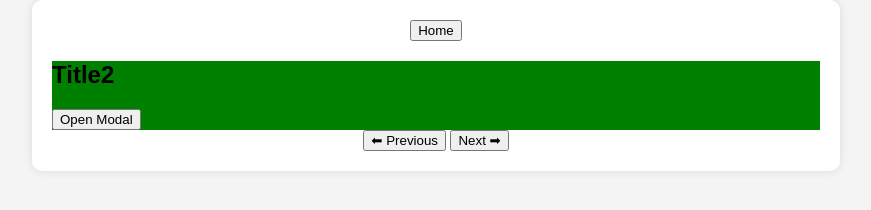
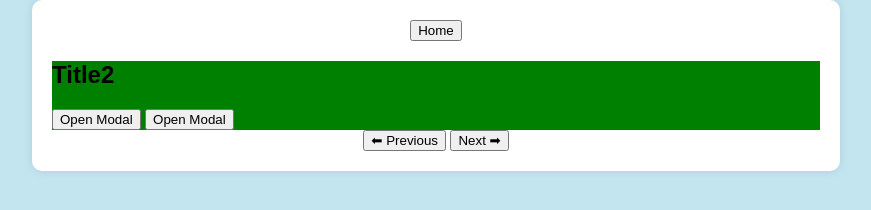
Before and after one commit to RodrigoCoronelLoza/digitalebook1, a plain HTML site: page index.html in a window 1280 px wide. Both pictures are taken after a click on the button "Tema1". Shown: the whole page, without its empty margins (204-1075 px from the left). Drawn offline with Linux system fonts and the light colour scheme.

Commit message:
2 modals at the same time before css modif

```diff
--- a/index.html
+++ b/index.html
@@ -5,8 +5,6 @@
     <meta name="viewport" content="width=device-width, initial-scale=1.0" />
     <title>Document</title>
     <link rel="stylesheet" href="styles.css" />
-    <script src="layout.js"></script>
-    <script src="titles.js"></script>
     <script src="text.js"></script>
   </head>
   <body>
--- a/layout.js
+++ /dev/null
@@ -1,6 +0,0 @@
-let layoutData = {
-  0: "menu",
-  1: "layout1",
-  2: "layout2",
-  3: "layout3",
-};
--- a/script.js
+++ b/script.js
@@ -19,15 +19,16 @@ function renderPage() {
     titlesData,
     textData,
     layoutData,
-    currentPage
+    currentPage,
+    popUpData
   );
 }
 
 const handleDomCLick = (event) => {
   const clickedBtn = event.target;
-  const classIdentifier = clickedBtn.className;
+  const classIdentifier = clickedBtn.className.slice(0, 4);
   let modal = {};
-  if (classIdentifier === "open-button") {
+  if (classIdentifier === "open") {
     modal = document.querySelector(clickedBtn.dataset.modalTarget);
     openModal(modal);
   } else if (classIdentifier === "close-button") {
@@ -66,36 +67,64 @@ function setPage(value) {
   renderPage();
 }
 
-function createStructure(titles, text, layout, page) {
+function createStructure(titles, text, layout, page, popUp) {
   let currentLayout = layout[page];
   let content = "";
   if (currentLayout === "menu") {
-    content = `<h1 class="menutitle">${titles[page]}</h1> <div><button onclick="setPage(2)">Tema1</button><button>Tema2</button></div> <p>${text[page]}</p> `;
-  } else if (currentLayout === "layout1") {
-    content = `<p>${text[page]}</p><h1>${titles[page]}</h1>`;
-  } else if (currentLayout === "layout2") {
-    content = `<h2>${titles[page]}</h2> <button data-modal-target="#modal" class="open-button">Open Modal</button>
-    <div class="modal" id="modal">
+    content = menuLayoutGenerator(titles, text, page);
+  } else if (currentLayout === "Alayout") {
+    content = ALayOutGenerator(titles, text, page);
+  } else if (currentLayout === "Blayout") {
+    content = BLayOutGenerator(titles, text, page, popUp);
+  } else if (currentLayout === "Clayout") {
+    content = CLayOutGenerator(titles, text, page);
+  }
+  return content;
+}
+
+function menuLayoutGenerator(titles, text, page) {
+  return `<h1 class="menutitle">${titles[page]}</h1> <div><button onclick="setPage(2)">Tema1</button><button>Tema2</button></div> <p>${text[page]}</p> `;
+}
+
+function ALayOutGenerator(titles, text, page) {
+  return `<p>${text[page]}</p><h1>${titles[page]}</h1>`;
+}
+
+function BLayOutGenerator(titles, text, page, popUp) {
+  return `<h2>${
+    titles[page]
+  }</h2> <button data-modal-target="#modal0" class="open-button0">Open Modal</button>
+    <div class="modal" id="modal0">
       <div class="modal-header">
-        <div class="title">Example Modal</div>
+        <div class="title">${modalExtractor(popUp, page, "title", 0)}</div>
         <button data-close-button class="close-button">&times;</button>
       </div>
       <div class="modal-body">
-        Lorem ipsum dolor sit amet consectetur adipisicing elit. Esse quod alias
-        ut illo doloremque eum ipsum obcaecati distinctio debitis reiciendis
-        quae quia soluta totam doloribus quos nesciunt necessitatibus,
-        consectetur quisquam accusamus ex, dolorum, dicta vel? Nostrum
-        voluptatem totam, molestiae rem at ad autem dolor ex aperiam. Amet
-        assumenda eos architecto, dolor placeat deserunt voluptatibus tenetur
-        sint officiis perferendis atque! Voluptatem maxime eius eum dolorem
-        dolor exercitationem quis iusto totam! Repudiandae nobis nesciunt sequi
-        iure! Eligendi, eius libero. Ex, repellat sapiente!
+        ${modalExtractor(popUp, page, "contentModal", 0)}
+      </div>
+    </div>
+    </h2> <button data-modal-target="#modal1" class="open-button1">Open Modal</button>
+    <div class="modal" id="modal1">
+      <div class="modal-header">
+        <div class="title">${modalExtractor(popUp, page, "title", 1)}</div>
+        <button data-close-button class="close-button">&times;</button>
+      </div>
+      <div class="modal-body">
+        ${modalExtractor(popUp, page, "contentModal", 1)}
       </div>
     </div>`;
-  } else if (currentLayout === "layout3") {
-    content = `<h1>${titles[page]}</h1><p>${text[page]}</p>`;
+}
+
+function CLayOutGenerator(titles, text, page) {
+  return `<h1>${titles[page]}</h1><p>${text[page]}</p>`;
+}
+
+function modalExtractor(popUps, page, partofModal, numberModal) {
+  if (partofModal === "title") {
+    return popUps[page][numberModal].title;
+  } else if (partofModal === "contentModal") {
+    return popUps[page][numberModal].contentModal;
   }
-  return content;
 }
 
 function openModal(modal) {
--- a/styles.css
+++ b/styles.css
@@ -4,7 +4,7 @@ body {
   justify-content: center;
   align-items: center;
   /* height: 100vh; */
-  background-color: #f4f4f4;
+  background-color:#c2e5ef ;
   flex-direction: column;
   margin: 0;
 }
@@ -27,25 +27,25 @@ body {
   color: blueviolet;
 }
 
-.layout1 {
+.Alayout {
   font-size: 18px;
   line-height: 1.6;
   background-color: red;
 }
 
-.layout2 {
+.Blayout {
   /* display: flex; */
   justify-content: space-between;
   text-align: left;
   background-color: green;
 }
 
-.layout2 img {
+.Blayout img {
   max-width: 40%;
   border-radius: 5px;
 }
 
-.layout3 {
+.Clayout {
   column-count: 2;
   column-gap: 20px;
   background-color: yellow;
--- a/text.js
+++ b/text.js
@@ -1,6 +1,35 @@
-let textData = {
+const textData = {
   0: "Texto para el menu",
   1: "1Lorem ipsum dolor sit amet, consectetuer adipiscing elit. Aenean commodo ligula eget dolor. Aenean massa. Cum sociis natoque penatibus et magnis dis parturient montes, nascetur ridiculus mus. Donec quam felis, ultricies nec, pellentesque eu, pretium quis, sem. Nulla consequat massa quis enim. Donec pede justo, fringilla vel, aliquet nec, vulputate eget, arcu. In enim justo, rhoncus ut, imperdiet a, venenatis vitae, justo. Nullam dictum felis eu pede mollis pretium. Integer tincidunt. Cras dapibus. Vivamus elementum semper nisi. Aenean vulputate eleifend tellus. Aenean leo ligula, porttitor eu, consequat vitae, eleifend ac, enim. Aliquam lorem ante, dapibus in, viverra quis, feugiat a, tellus. Phasellus viverra nulla ut metus varius laoreet. Quisque rutrum. Aenean imperdiet. Etiam ultricies nisi vel augue. Curabitur ullamcorper ultricies nisi. Nam eget dui. Etiam rhoncus. Maecenas tempus, tellus eget condimentum rhoncus, sem quam semper libero, sit amet adipiscing sem neque sed ipsum. Nam quam nunc, blandit vel, luctus pulvinar, hendrerit id, lorem. Maecenas nec odio et ante tincidunt tempus. Donec vitae sapien ut libero venenatis faucibus. Nullam quis ante. Etiam sit amet orci eget eros faucibus tincidunt. Duis leo. Sed fringilla mauris sit amet nibh. Donec sodales sagittis magna. Sed consequat, leo eget bibendum sodales, augue velit cursus nunc,",
   2: "2Lorem ipsum dolor sit amet, consectetuer adipiscing elit. Aenean commodo ligula eget dolor. Aenean massa. Cum sociis natoque penatibus et magnis dis parturient montes, nascetur ridiculus mus. Donec quam felis, ultricies nec, pellentesque eu, pretium quis, sem. Nulla consequat massa quis enim. Donec pede justo, fringilla vel, aliquet nec, vulputate eget, arcu. In enim justo, rhoncus ut, imperdiet a, venenatis vitae, justo. Nullam dictum felis eu pede mollis pretium. Integer tincidunt. Cras dapibus. Vivamus elementum semper nisi. Aenean vulputate eleifend tellus. Aenean leo ligula, porttitor eu, consequat vitae, eleifend ac, enim. Aliquam lorem ante, dapibus in, viverra quis, feugiat a, tellus. Phasellus viverra nulla ut metus varius laoreet. Quisque rutrum. Aenean imperdiet. Etiam ultricies nisi vel augue. Curabitur ullamcorper ultricies nisi. Nam eget dui. Etiam rhoncus. Maecenas tempus, tellus eget condimentum rhoncus, sem quam semper libero, sit amet adipiscing sem neque sed ipsum. Nam quam nunc, blandit vel, luctus pulvinar, hendrerit id, lorem. Maecenas nec odio et ante tincidunt tempus. Donec vitae sapien ut libero venenatis faucibus. Nullam quis ante. Etiam sit amet orci eget eros faucibus tincidunt. Duis leo. Sed fringilla mauris sit amet nibh. Donec sodales sagittis magna. Sed consequat, leo eget bibendum sodales, augue velit cursus nunc,",
   3: "3Lorem ipsum dolor sit amet, consectetuer adipiscing elit. Aenean commodo ligula eget dolor. Aenean massa. Cum sociis natoque penatibus et magnis dis parturient montes, nascetur ridiculus mus. Donec quam felis, ultricies nec, pellentesque eu, pretium quis, sem. Nulla consequat massa quis enim. Donec pede justo, fringilla vel, aliquet nec, vulputate eget, arcu. In enim justo, rhoncus ut, imperdiet a, venenatis vitae, justo. Nullam dictum felis eu pede mollis pretium. Integer tincidunt. Cras dapibus. Vivamus elementum semper nisi. Aenean vulputate eleifend tellus. Aenean leo ligula, porttitor eu, consequat vitae, eleifend ac, enim. Aliquam lorem ante, dapibus in, viverra quis, feugiat a, tellus. Phasellus viverra nulla ut metus varius laoreet. Quisque rutrum. Aenean imperdiet. Etiam ultricies nisi vel augue. Curabitur ullamcorper ultricies nisi. Nam eget dui. Etiam rhoncus. Maecenas tempus, tellus eget condimentum rhoncus, sem quam semper libero, sit amet adipiscing sem neque sed ipsum. Nam quam nunc, blandit vel, luctus pulvinar, hendrerit id, lorem. Maecenas nec odio et ante tincidunt tempus. Donec vitae sapien ut libero venenatis faucibus. Nullam quis ante. Etiam sit amet orci eget eros faucibus tincidunt. Duis leo. Sed fringilla mauris sit amet nibh. Donec sodales sagittis magna. Sed consequat, leo eget bibendum sodales, augue velit cursus nunc,",
 };
+const titlesData = {
+  0: "Menu",
+  1: "Title1",
+  2: "Title2",
+  3: "Title3",
+};
+const layoutData = {
+  0: "menu",
+  1: "Alayout",
+  2: "Blayout",
+  3: "Clayout",
+};
+const popUpData = {
+  0: "",
+  1: "",
+  2: [
+    {
+      title: "Titulo del modal000",
+      contentModal:
+        "0000Lorem del MODAL ipsum dolor sit amet, consectetuer adipiscing elit. Aenean commodo ligula eget dolor. Aenean massa. Cum sociis natoque penatibus et magnis dis parturient montes, nascetur ridiculus mus. Donec quam felis, ultricies nec, pellentesque eu, pretium quis, sem. Nulla consequat massa quis enim. Donec pede justo, fringilla vel, aliquet nec, vulputate eget, arcu. In enim justo, rhoncus ut, imperdiet a, venenatis vitae, justo. Nullam dictum felis eu pede mollis pretium. Integer tincidunt. Cras dapibus. Vivamus elementum",
+    },
+    {
+      title: "Titulo del modal1111",
+      contentModal:
+        "1111Lorem del MODAL ipsum dolor sit amet, consectetuer adipiscing elit. Aenean commodo ligula eget dolor. Aenean massa. Cum sociis natoque penatibus et magnis dis parturient montes, nascetur ridiculus mus. Donec quam felis, ultricies nec, pellentesque eu, pretium quis, sem. Nulla consequat massa quis enim. Donec pede justo, fringilla vel, aliquet nec, vulputate eget, arcu. In enim justo, rhoncus ut, imperdiet a, venenatis vitae, justo. Nullam dictum felis eu pede mollis pretium. Integer tincidunt. Cras dapibus. Vivamus elementum",
+    },
+  ],
+  3: "",
+};
--- a/titles.js
+++ /dev/null
@@ -1,6 +0,0 @@
-let titlesData = {
-  0: "Menu",
-  1: "Title1",
-  2: "Title2",
-  3: "Title3",
-};
```
